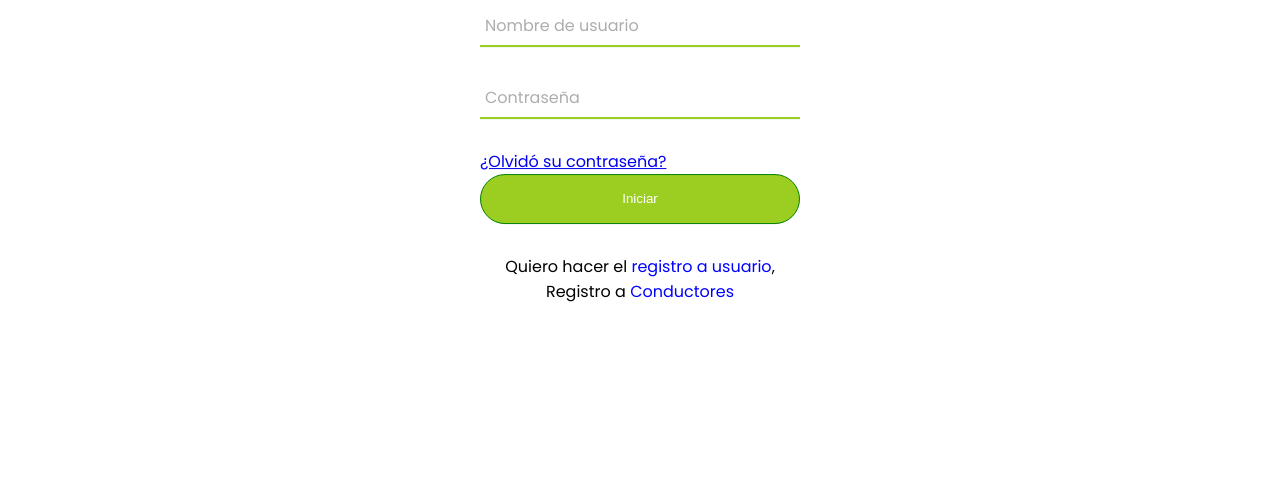
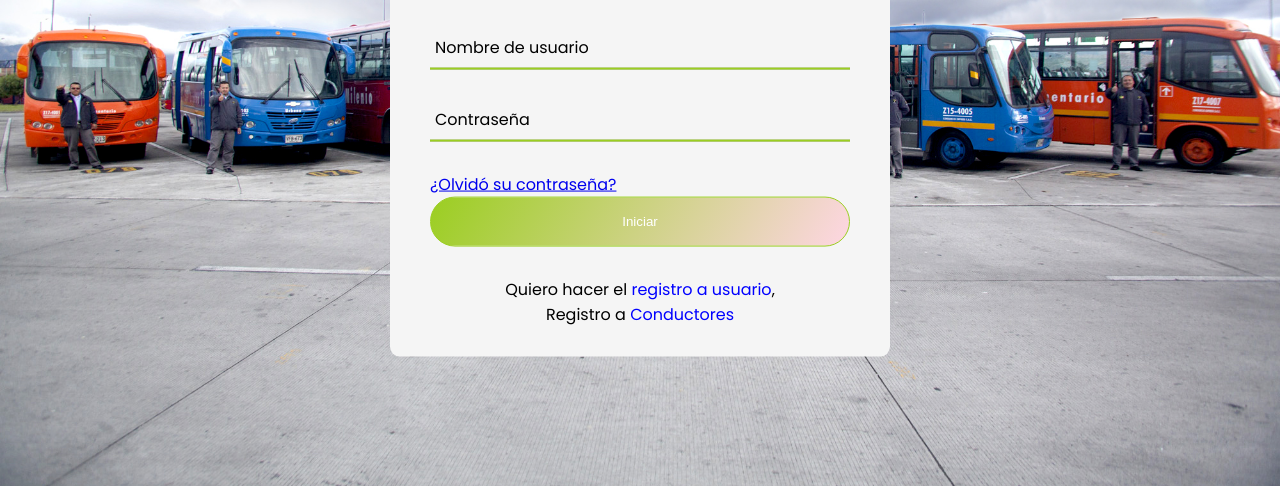
Before and after one commit to jesusdleal06/Sistema-de-Buses., a plain HTML site: page index.html in a window 1280 px wide. Shown: the part 314-800 px from the top of the page. Drawn offline with Linux system fonts and the light colour scheme; files that its build step writes are made by us from their sources; files whose address does not match are found by name.

Commit message:
Update index.html

```diff
--- a/index.html
+++ b/index.html
@@ -4,7 +4,7 @@
   <meta charset="UTF-8">
   <meta name="viewport" content="width=device-width, initial-scale=1.0">
   <title>Inicio de sesión</title>
-  <link rel="stylesheet" href="/Proyecto_BD/Enlaces/style.css">
+  <link rel="stylesheet" href="/Enlaces/style.css">
 </head>
 <body>
 
```
